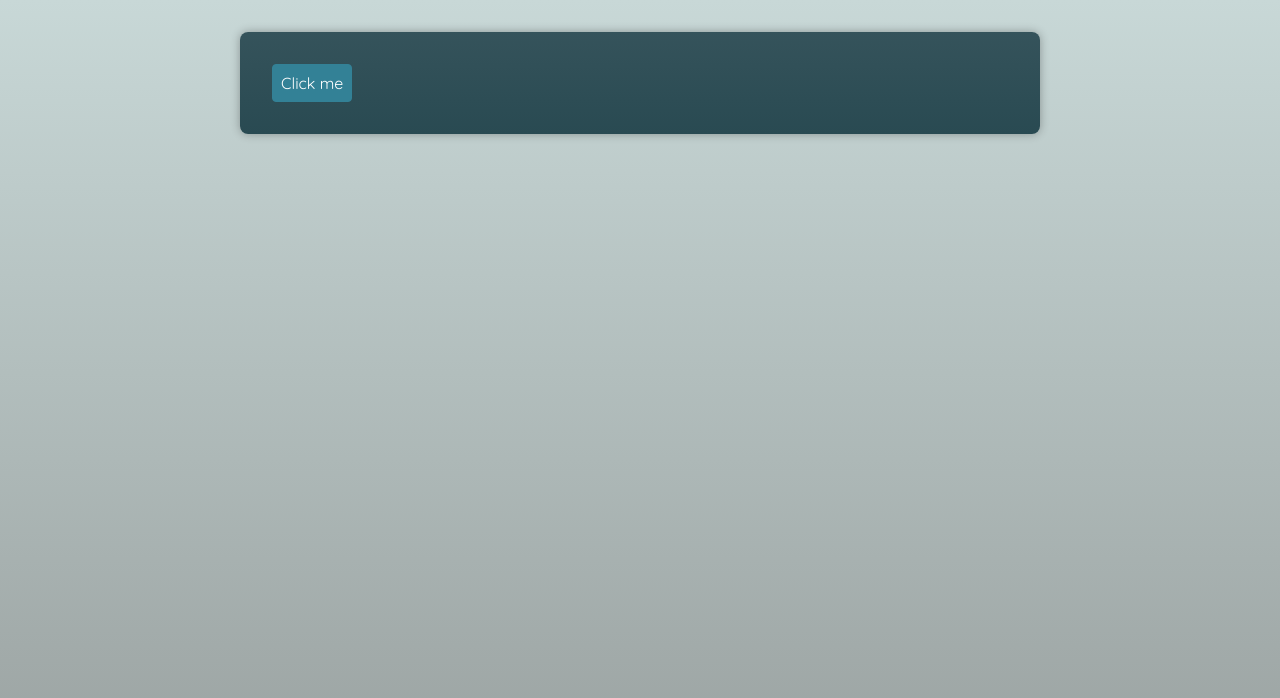
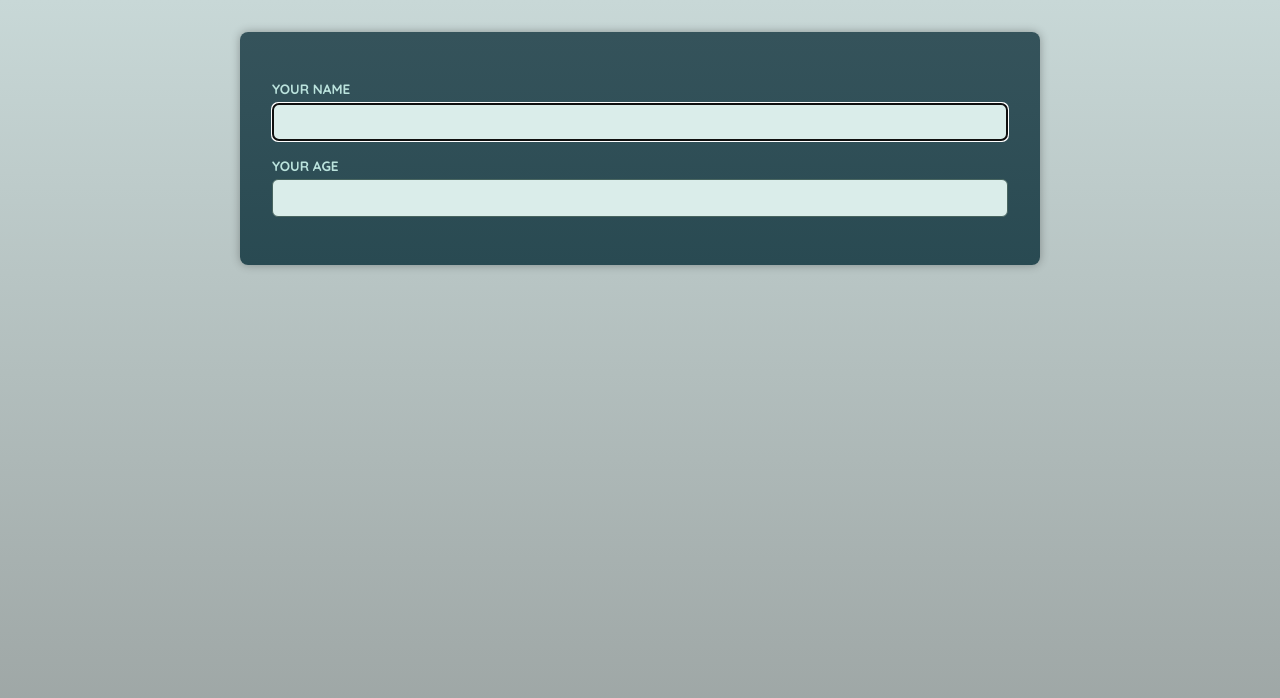
Before and after one commit to ZziBooOooo/U_TypeScriptWithReact, a React (Vite) app in the folder New Project/: page / in a window 1280 px wide. Shown: the top 698 px of the page. Built offline with nearby package versions, Linux system fonts and the light colour scheme; a web font is replaced by a local one.

Commit message:
FEAT : Input 컴포넌트 - forwardRef 사용

```diff
--- a/New Project/src/App.tsx
+++ b/New Project/src/App.tsx
@@ -1,19 +1,26 @@
 import Input from "./components/Input";
 import Button from "./components/Button";
 import Container from "./components/Container";
+import { useRef, useEffect } from "react";
 
 function App() {
+  const inputRef = useRef(null);
+  useEffect(() => {
+    if (inputRef.current) {
+      inputRef.current.focus(); // input 요소가 참조된 후 focus() 호출
+    }
+  }, []); // 빈 배열을 전달하여 한 번만 실행되도록 설정
   return (
     <main>
-      {/* <Input id="name" label="Your name" type="text"></Input>
-      <Input id="age" label="Your age" type="number"></Input> */}
+      <Input id="name" label="Your name" type="text" ref={inputRef}></Input>
+      <Input id="age" label="Your age" type="number"></Input>
       {/*       <p>
         <Button>A Button</Button>
       </p>
       <p>
         <Button href="https://www.google.co.kr/?hl=ko">A Link</Button>
       </p> */}
-      <Container as={Button}>Click me</Container>
+      {/* <Container as={Button}>Click me</Container> */}
     </main>
   );
 }
--- a/New Project/src/components/Container.tsx
+++ b/New Project/src/components/Container.tsx
@@ -5,11 +5,11 @@ type ContainerProps<T extends ElementType> = {
   children: ReactNode;
 } & ComponentPropsWithoutRef<T>;
 
-export default function Container<T extends ElementType>({
+export default function Container<C extends ElementType>({
   as,
   children,
   ...props
-}: ContainerProps<T>) {
+}: ContainerProps<C>) {
   const Component = as || "div";
   return <Component {...props}>{children}</Component>;
 }
--- a/New Project/src/components/Input.tsx
+++ b/New Project/src/components/Input.tsx
@@ -1,17 +1,19 @@
-import { ComponentPropsWithoutRef } from "react";
+import { ComponentPropsWithoutRef, forwardRef } from "react";
 
 type InputProps = {
   label: string;
   id: string;
 } & ComponentPropsWithoutRef<"input">;
 
-const Input = ({ label, id, ...props }: InputProps) => {
-  return (
-    <p>
-      <label htmlFor={id}>{label}</label>
-      <input id={id} {...props} />
-    </p>
-  );
-};
+const Input = forwardRef<HTMLInputElement, InputProps>(
+  ({ label, id, ...props }, inputRef) => {
+    return (
+      <p>
+        <label htmlFor={id}>{label}</label>
+        <input id={id} {...props} ref={inputRef} />
+      </p>
+    );
+  }
+);
 
 export default Input;
```
